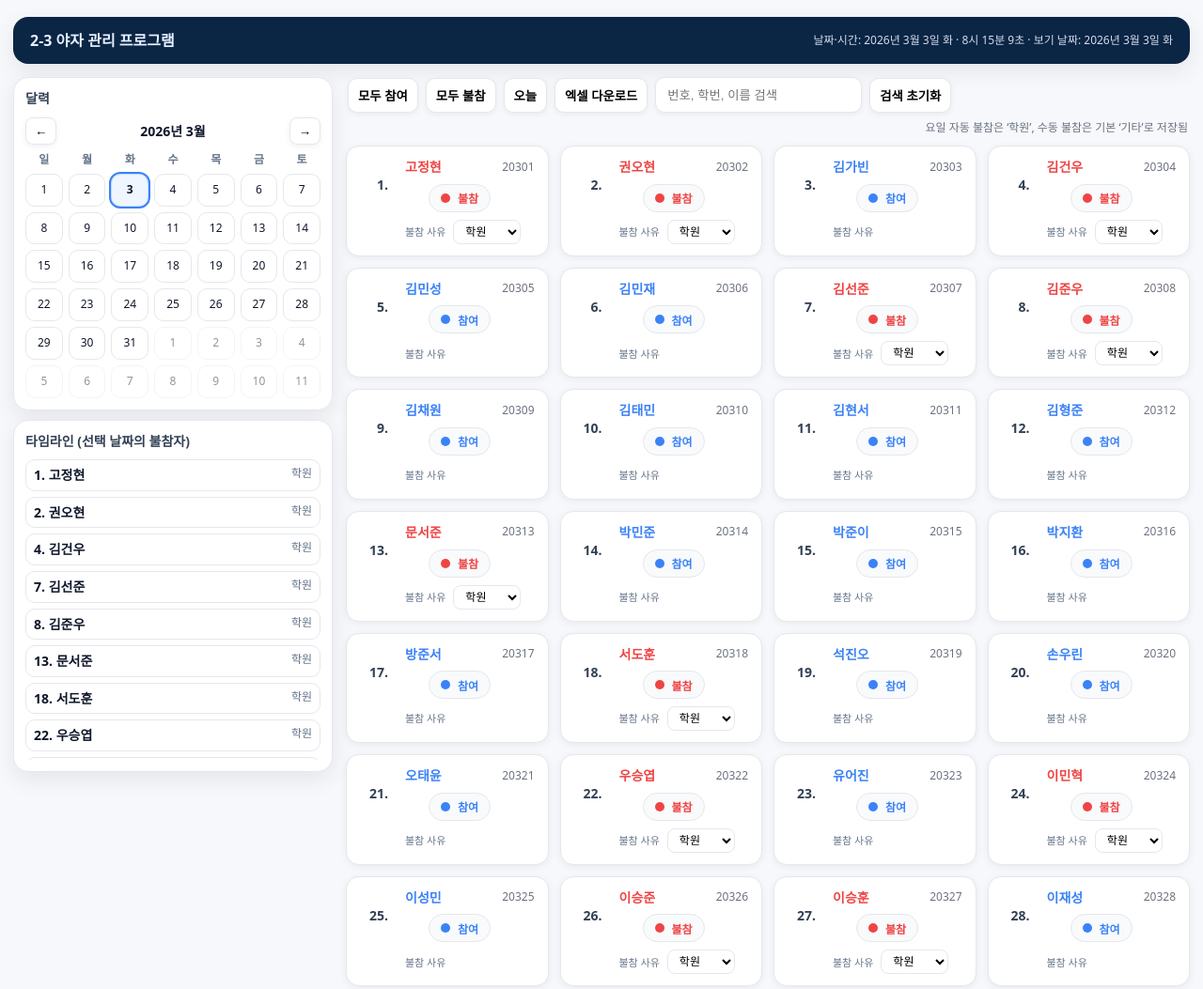
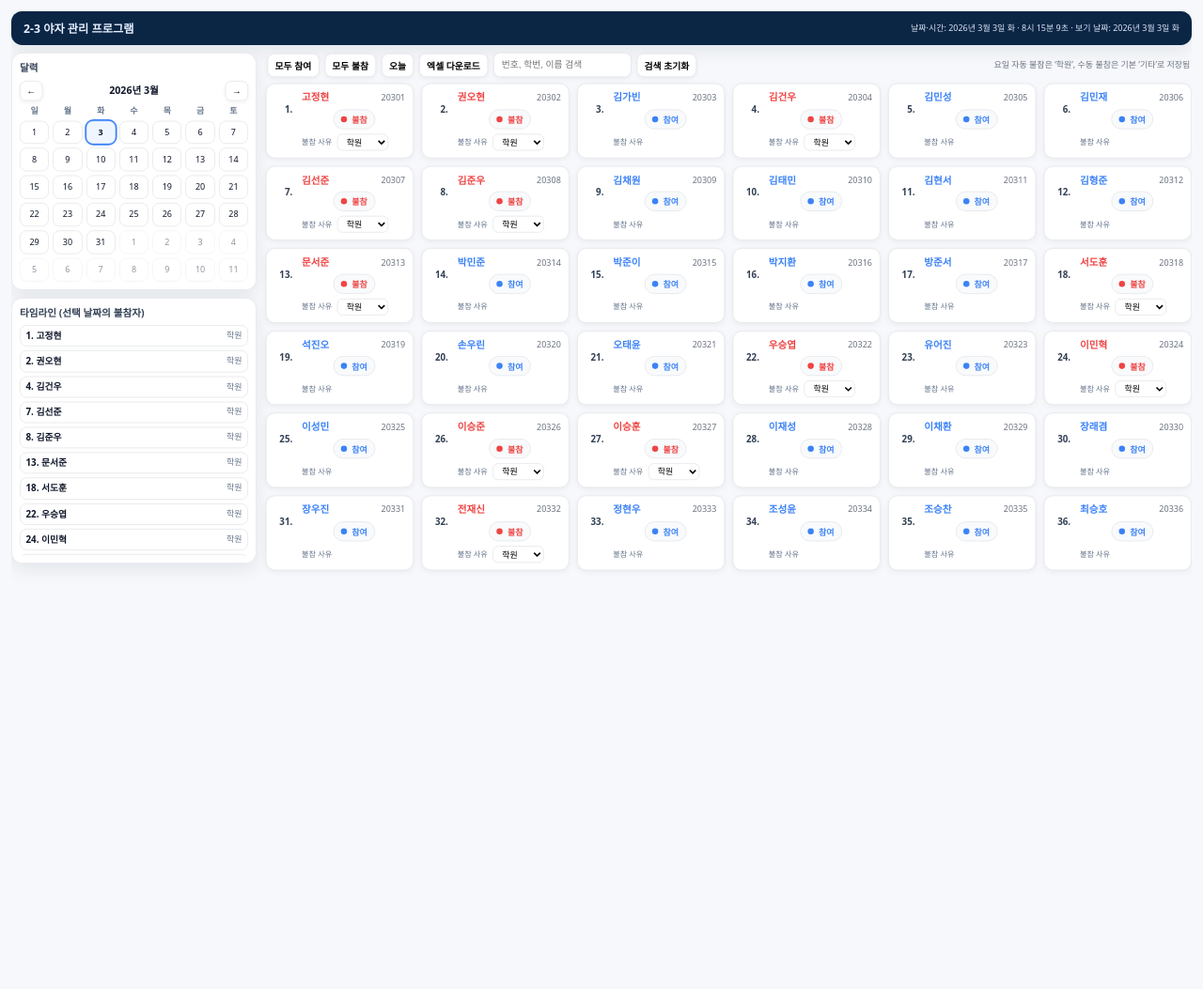
Before and after one commit to gmb9817/school-yaza, a plain HTML site: page index.html in a window 1280 px wide. Shown: the top 1053 px of the page at 94% size. After the commit the page ends 800 px from the top, so only its background shows below. Drawn offline with Linux system fonts and the light colour scheme.

```diff
--- a/index.html
+++ b/index.html
@@ -5,74 +5,112 @@
 <meta name="viewport" content="width=device-width,initial-scale=1" />
 <title>2-3 야자 관리 프로그램</title>
 <style>
-  :root{--bg:#f6f8fb;--card:#fff;--border:#e5e7eb;--text:#0f172a;--sub:#6b7280;--blue:#3b82f6;--red:#ef4444;--shadow:0 8px 24px rgba(15,23,42,.08);--r:14px}
+  :root{
+    --bg:#f6f8fb;--card:#fff;--border:#e5e7eb;--text:#0f172a;--sub:#6b7280;
+    --blue:#3b82f6;--red:#ef4444;--shadow:0 8px 24px rgba(15,23,42,.08);--r:12px
+  }
   *{box-sizing:border-box}
-  html,body{min-height:100%}
-  body{margin:0;background:var(--bg);color:var(--text);font:14px/1.4 system-ui,-apple-system,Segoe UI,Roboto,Apple SD Gothic Neo,Malgun Gothic,Helvetica,Arial,sans-serif;overflow:auto;word-break:keep-all}
-  .page{max-width:1580px;margin:18px auto;padding:0 14px 18px}
-  header{background:#0b2545;color:#e6f0ff;border-radius:16px;padding:14px 18px;display:flex;justify-content:space-between;align-items:center;gap:10px;box-shadow:var(--shadow);margin-bottom:14px}
-  header h1{margin:0;font-size:16px;font-weight:800}
-  .meta{font-size:12px;opacity:.9;white-space:nowrap}
-  .layout{display:grid;grid-template-columns:340px minmax(0,1fr);gap:14px;align-items:start}
-  .side{display:flex;flex-direction:column;gap:10px;position:sticky;top:18px}
-  .panel{background:#fff;border:1px solid var(--border);border-radius:16px;box-shadow:var(--shadow);padding:12px}
-  .panel h2{margin:0 0 10px;font-size:14px;color:#334155}
-  .cal-header{display:flex;align-items:center;justify-content:space-between;margin-bottom:8px}
-  .btn{background:#fff;border:1px solid var(--border);border-radius:10px;padding:8px 10px;font-weight:700;cursor:pointer;box-shadow:0 2px 6px rgba(15,23,42,.06)}
-  .btn.small{border-radius:8px;padding:6px 9px}
+  html,body{width:100%;height:100%;margin:0}
+  body{
+    background:var(--bg);color:var(--text);
+    font:13px/1.35 system-ui,-apple-system,Segoe UI,Roboto,Apple SD Gothic Neo,Malgun Gothic,Helvetica,Arial,sans-serif;
+    overflow:hidden;word-break:keep-all
+  }
+  .viewport{
+    width:100vw;height:100vh;padding:12px;overflow:hidden
+  }
+  .fit-shell{
+    width:100%;height:100%;position:relative;overflow:hidden
+  }
+  .fit-stage{
+    transform-origin:top left;
+    width:1540px;
+  }
+  .page{
+    width:1540px;
+    display:flex;flex-direction:column;gap:10px
+  }
+  header{
+    background:#0b2545;color:#e6f0ff;border-radius:14px;padding:12px 16px;
+    display:flex;justify-content:space-between;align-items:center;gap:10px;box-shadow:var(--shadow)
+  }
+  header h1{margin:0;font-size:15px;font-weight:800}
+  .meta{font-size:11px;opacity:.95;white-space:nowrap}
+  .layout{
+    display:grid;grid-template-columns:320px minmax(0,1fr);gap:12px;align-items:start
+  }
+  .side{display:flex;flex-direction:column;gap:10px}
+  .panel{
+    background:#fff;border:1px solid var(--border);border-radius:14px;
+    box-shadow:var(--shadow);padding:10px
+  }
+  .panel h2{margin:0 0 8px;font-size:13px;color:#334155}
+  .cal-header{display:flex;align-items:center;justify-content:space-between;margin-bottom:6px}
+  .btn{
+    background:#fff;border:1px solid var(--border);border-radius:9px;padding:6px 9px;
+    font-weight:700;cursor:pointer;box-shadow:0 2px 6px rgba(15,23,42,.06);font-size:12px
+  }
+  .btn.small{border-radius:8px;padding:5px 8px}
   .btn:active{transform:translateY(1px)}
-  .cal-title{font-weight:800}
-  .cal-grid{display:grid;grid-template-columns:repeat(7,1fr);gap:6px;font-size:12px;user-select:none}
+  .cal-title{font-weight:800;font-size:13px}
+  .cal-grid{display:grid;grid-template-columns:repeat(7,1fr);gap:5px;font-size:11px;user-select:none}
   .cal-dow{text-align:center;color:#64748b;font-weight:700}
-  .cal-day{text-align:center;padding:8px 0;border:1px solid var(--border);border-radius:10px;cursor:pointer;background:#fff}
+  .cal-day{text-align:center;padding:7px 0;border:1px solid var(--border);border-radius:9px;cursor:pointer;background:#fff}
   .cal-day.other{opacity:.45}
   .cal-day.today{outline:2px solid #3b82f6}
   .cal-day.selected{background:#eff6ff;border-color:#bfdbfe;font-weight:800}
-  .timeline{max-height:320px;overflow:auto}
-  .tl-empty{color:#64748b;font-size:12px}
-  .tl-item{display:flex;justify-content:space-between;padding:6px 8px;border:1px solid var(--border);border-radius:10px;margin-bottom:6px}
-  .tl-name{font-weight:800}
-  .tl-reason{font-size:12px;color:#64748b}
-  .controls{display:flex;gap:8px;margin:0 2px 10px;flex-wrap:wrap;align-items:center}
-  .hint{margin-left:auto;color:#6b7280;font-size:12px}
-  .search{height:38px;min-width:220px;padding:0 12px;border:1px solid var(--border);border-radius:10px;background:#fff;color:var(--text);outline:none;box-shadow:0 2px 6px rgba(15,23,42,.06)}
+  .timeline{max-height:300px;overflow:auto}
+  .tl-empty{color:#64748b;font-size:11px}
+  .tl-item{
+    display:flex;justify-content:space-between;gap:8px;padding:5px 7px;border:1px solid var(--border);
+    border-radius:9px;margin-bottom:5px
+  }
+  .tl-name{font-weight:800;font-size:12px}
+  .tl-reason{font-size:11px;color:#64748b}
+  .controls{
+    display:flex;gap:7px;margin:0 2px 8px;flex-wrap:wrap;align-items:center
+  }
+  .hint{margin-left:auto;color:#6b7280;font-size:11px}
+  .search{
+    height:32px;min-width:180px;padding:0 10px;border:1px solid var(--border);border-radius:9px;
+    background:#fff;color:var(--text);outline:none;box-shadow:0 2px 6px rgba(15,23,42,.06);font-size:12px
+  }
   .search:focus{border-color:#93c5fd;box-shadow:0 0 0 4px rgba(59,130,246,.12)}
-  .grid{display:grid;grid-template-columns:repeat(6,minmax(0,1fr));gap:12px}
-  .card{background:var(--card);border:1px solid var(--border);border-radius:var(--r);padding:12px 14px;display:grid;grid-template-columns:auto 1fr auto;grid-template-rows:auto auto;gap:8px 12px;align-items:center;box-shadow:0 2px 8px rgba(15,23,42,.06);min-height:82px}
-  .no{grid-row:1 / span 2;font-weight:800;color:#334155;width:36px;text-align:right;padding-right:6px}
-  .name{font-weight:800}
-  .id{font-size:12px;color:var(--sub)}
-  .status{justify-self:end;align-self:start;display:inline-flex;align-items:center;gap:8px;background:#f8fafc;border:1px solid var(--border);padding:6px 12px;border-radius:999px;cursor:pointer;font-weight:800;font-size:12px;height:30px}
-  .pill{width:10px;height:10px;border-radius:999px}
+  .grid{display:grid;grid-template-columns:repeat(6,minmax(0,1fr));gap:10px}
+  .card{
+    background:var(--card);border:1px solid var(--border);border-radius:var(--r);padding:9px 10px;
+    display:grid;grid-template-columns:28px 1fr auto;grid-template-rows:auto auto;gap:6px 8px;
+    align-items:center;box-shadow:0 2px 8px rgba(15,23,42,.06);min-height:70px
+  }
+  .no{grid-row:1 / span 2;font-weight:800;color:#334155;width:28px;text-align:right;padding-right:4px;font-size:12px}
+  .name{font-weight:800;font-size:13px}
+  .id{font-size:11px;color:var(--sub)}
+  .status{
+    justify-self:end;align-self:start;display:inline-flex;align-items:center;gap:6px;background:#f8fafc;
+    border:1px solid var(--border);padding:4px 9px;border-radius:999px;cursor:pointer;font-weight:800;
+    font-size:11px;height:26px
+  }
+  .pill{width:8px;height:8px;border-radius:999px}
   .present{color:#3b82f6}.present .pill{background:#3b82f6}
   .absent{color:#ef4444}.absent .pill{background:#ef4444}
-  .reason-wrap{grid-column:2 / -1;display:flex;align-items:center;gap:8px}
-  .reason-label{font-size:11px;color:#64748b;white-space:nowrap}
-  .reason{font-size:12px;padding:4px 8px;border:1px solid var(--border);border-radius:8px;background:#fff;visibility:hidden;max-width:100%}
+  .reason-wrap{grid-column:2 / -1;display:flex;align-items:center;gap:7px;min-width:0}
+  .reason-label{font-size:10px;color:#64748b;white-space:nowrap}
+  .reason{
+    font-size:11px;padding:3px 7px;border:1px solid var(--border);border-radius:7px;
+    background:#fff;visibility:hidden;max-width:100%;min-width:0
+  }
   .card.absent .reason{visibility:visible}
-  .empty-grid{grid-column:1 / -1;background:#fff;border:1px dashed var(--border);border-radius:16px;padding:28px 18px;text-align:center;color:#64748b;box-shadow:0 2px 8px rgba(15,23,42,.04)}
-  @media (max-width:1300px){
-    .grid{grid-template-columns:repeat(4,minmax(0,1fr))}
-  }
-  @media (max-width:1100px){
-    .layout{grid-template-columns:1fr}
-    .side{position:static}
-    .grid{grid-template-columns:repeat(3,minmax(0,1fr))}
-    .timeline{max-height:none}
-  }
-  @media (max-width:760px){
-    .page{padding:0 10px 14px}
-    header{flex-direction:column;align-items:flex-start}
-    .meta{white-space:normal}
-    .controls{flex-direction:column;align-items:stretch}
-    .hint{margin-left:0}
-    .search{min-width:0;width:100%}
-    .grid{grid-template-columns:1fr}
+  .empty-grid{
+    grid-column:1 / -1;background:#fff;border:1px dashed var(--border);border-radius:16px;
+    padding:22px 16px;text-align:center;color:#64748b;box-shadow:0 2px 8px rgba(15,23,42,.04)
   }
 </style>
 </head>
 <body>
-  <div class="page">
+  <div class="viewport">
+    <div class="fit-shell" id="fitShell">
+      <div class="fit-stage" id="fitStage">
+        <div class="page" id="page">
           <header>
             <h1>2-3 야자 관리 프로그램</h1>
             <div class="meta">날짜·시간: <span id="dt"></span> · 보기 날짜: <span id="viewDate"></span></div>
@@ -109,11 +147,14 @@
             </div>
           </div>
         </div>
+      </div>
+    </div>
+  </div>
 
 <script>
   var REASONS=['동아리','학원','병원','방과후','기타']
   var WEEKDAYS=['일','월','화','수','목','금','토']
-  var KEY='selfstudy-2-03_v3'
+  var KEY='selfstudy-2-03_v4'
 
   var RULES={
     1:['화'],2:['화'],3:['목'],4:['화'],5:['월'],6:['수'],7:['화'],8:['화'],9:['수'],
@@ -149,6 +190,9 @@
   var gridEl=document.getElementById('grid')
   var timelineEl=document.getElementById('timeline')
   var searchInput=document.getElementById('searchInput')
+  var fitShell=document.getElementById('fitShell')
+  var fitStage=document.getElementById('fitStage')
+  var page=document.getElementById('page')
   var viewDate=new Date()
   var dated={}
 
@@ -284,6 +328,7 @@
     renderCalendar()
     renderList()
     renderTimeline()
+    fitToScreen()
   }
 
   function dayCell(d,other){
@@ -355,6 +400,7 @@
           card.className='card '+p.status
           btn.className='status '+p.status
           btn.innerHTML='<span class="pill"></span><span class="label">'+(p.status==='present'?'참여':'불참')+'</span>'
+          sel.value=p.reason
         }
 
         card.innerHTML='<div class="no">'+p.no+'.</div><div class="name">'+p.name+'</div><div class="id">'+p.id+'</div>'
@@ -366,6 +412,7 @@
           saveFor(viewDate)
           syncCard()
           renderTimeline()
+          fitToScreen()
         })
 
         sel.className='reason'
@@ -373,7 +420,6 @@
           var o=document.createElement('option')
           o.value=REASONS[r]
           o.textContent=REASONS[r]
-          if(p.reason===REASONS[r]) o.selected=true
           sel.appendChild(o)
         }
         sel.addEventListener('change',function(){
@@ -469,6 +515,21 @@
     URL.revokeObjectURL(url)
   }
 
+  function fitToScreen(){
+    var shellW=fitShell.clientWidth
+    var shellH=fitShell.clientHeight
+    fitStage.style.transform='scale(1)'
+    fitStage.style.width=page.offsetWidth+'px'
+    var needW=page.offsetWidth
+    var needH=page.offsetHeight
+    var scale=Math.min(shellW/needW,shellH/needH)
+    if(!isFinite(scale) || scale<=0) scale=1
+    if(scale>1) scale=1
+    fitStage.style.transform='scale('+scale+')'
+    fitStage.style.width=needW+'px'
+    fitShell.style.minHeight='0'
+  }
+
   document.getElementById('allPresent').addEventListener('click',function(){
     for(var i=0;i<roster.length;i++){
       roster[i].status='present'
@@ -478,6 +539,7 @@
     saveFor(viewDate)
     renderList()
     renderTimeline()
+    fitToScreen()
   })
 
   document.getElementById('allAbsent').addEventListener('click',function(){
@@ -489,6 +551,7 @@
     saveFor(viewDate)
     renderList()
     renderTimeline()
+    fitToScreen()
   })
 
   document.getElementById('goToday').addEventListener('click',function(){
@@ -500,12 +563,14 @@
   searchInput.addEventListener('input',function(){
     renderList()
     renderTimeline()
+    fitToScreen()
   })
 
   document.getElementById('clearSearch').addEventListener('click',function(){
     searchInput.value=''
     renderList()
     renderTimeline()
+    fitToScreen()
     searchInput.focus()
   })
 
@@ -535,6 +600,8 @@
     }
   })
 
+  window.addEventListener('resize',fitToScreen)
+
   tick()
   setInterval(tick,1000)
   loadStorage()
```
Lines whose indentation alone changed are shown as unchanged.
